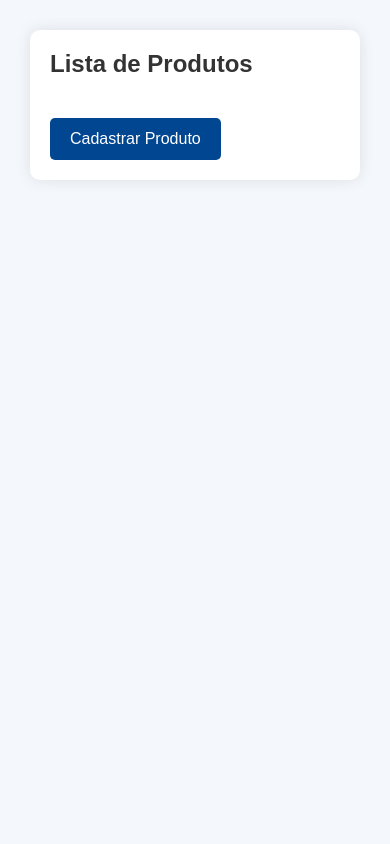
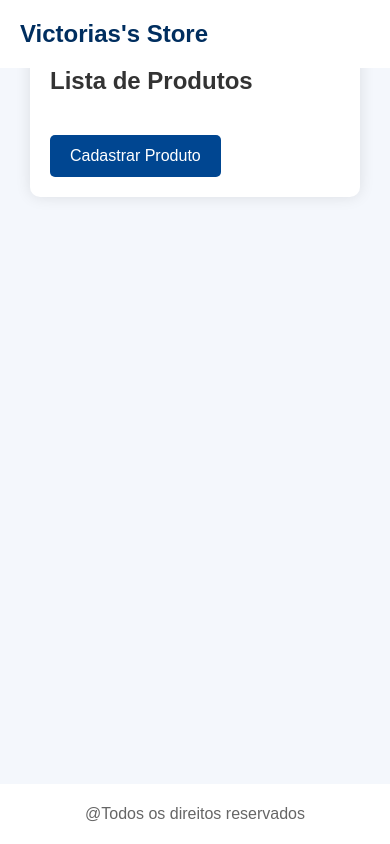
Before and after one commit to vblmqs/ProjetoFinal, a plain HTML site: page index.html in a window 390 px wide. Drawn offline with Linux system fonts and the light colour scheme.

Commit message:
NavBar e Footer

```diff
--- a/css/styles.css
+++ b/css/styles.css
@@ -14,6 +14,7 @@
   .container {
     max-width: 600px;
     margin: 0 auto;
+    margin-top: 5%;
     display: flex;
     gap: 50px;
     flex-direction: column;
@@ -170,3 +171,56 @@
 .modal .cancel-btn:hover {
   background-color: #c9302c;
 }
+
+.footer {
+  width: 100%;
+  height: 60px;
+  background-color: #ffffff;
+  position: fixed;
+  bottom: 0;
+  left: 0;
+  display: flex;
+  justify-content: center;
+  align-items: center;
+  color: #666666;
+  font-size: 1rem;
+}
+
+
+/* Estilos gerais da navbar */
+.navbar {
+  display: flex;
+  justify-content: space-between;
+  align-items: center;
+  background-color: #ffffff;
+  padding: 20px 20px;
+  position: fixed;
+  width: 100%;
+  top: 0;
+  left: 0;
+  z-index: 1000;
+}
+
+.navbar-logo a {
+  color: #002e5f;
+  font-size: 1.5rem;
+  font-weight: bold;
+  text-decoration: none;
+}
+
+/* Navbar responsiva */
+@media (max-width: 768px) {
+  .navbar-links {
+    display: none;
+    width: 100%;
+    flex-direction: column;
+    gap: 10px;
+    background-color: #007bff;
+    padding: 10px 0;
+    position: absolute;
+    top: 60px;
+    left: 0;
+  }
+
+
+}
--- a/index.html
+++ b/index.html
@@ -6,7 +6,17 @@
   <title>Cadastro de Produtos</title>
   <link rel="stylesheet" href="css/styles.css">
 </head>
+
+<header>
+  <nav class="navbar">
+    <div class="navbar-logo">
+      <a href="#">Victorias's Store</a>
+    </div>
+  </nav>
+</header>
+
 <body>
+
   <div class="container">
 
     <div class="product-list">
@@ -62,6 +72,10 @@
   </div>
 </div>
 
+<footer class="footer">
+  <p>@Todos os direitos reservados</p>
+</footer>
+
   <script src="js/script.js"></script>
 
 </body>
```
